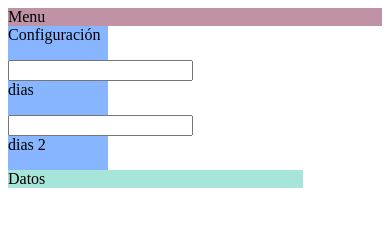
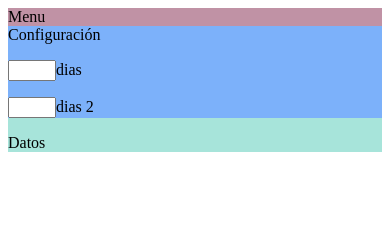
Before and after one commit to Krindos/PeryO2, a plain HTML site: page index.html in a window 390 px wide. Drawn offline with Linux system fonts and the light colour scheme.

Commit message:
Agregado de @media

```diff
--- a/index.css
+++ b/index.css
@@ -1,27 +1,44 @@
 #container{
     width: 100%;
+    background-color:rgb(167, 228, 218);
+    height: 100%;
 }
 #menu{
     background-color:rgb(192, 146, 165);
     width: 100%;
     display: block;
 }
-
+input{
+    width: 40px;
+}
 #configuracion{
     background-color:rgba(117, 170, 255, 0.863);
-
     display: inline-block;
     left: initial;
     width: 20%;
-    min-width: 100px;
+    min-width: 200px;
     margin: 0px;
     border: 0px;
 }
 #datos{
-    background-color:rgb(167, 228, 218);
     display: inline-block;
     right: initial;
-    width: 79%;
+    min-width: 200px;
     margin: 0px;
     border: 0px;
 }
+
+@media only screen and (max-width: 400px){
+    #configuracion{
+        display: block;
+        width: 100%;
+    }
+    #datos{
+        display: block;
+        width: 100%;
+        min-width: none;
+    }
+    p{
+        width: 100%;
+    }
+}
```
